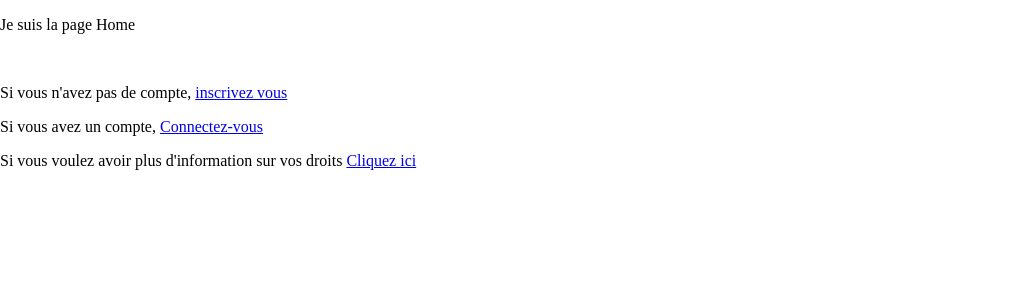
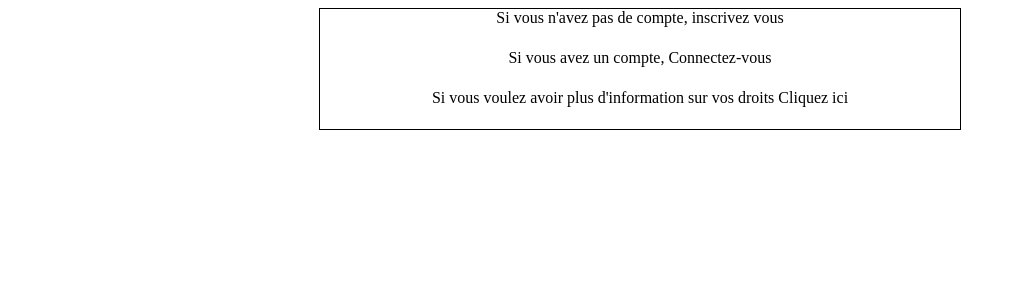
Before and after one commit to yanis-meziane/Boxletter, a React (Create React App) app: page / in a window 1280 px wide. Shown: the top 300 px of the page, without its empty margins (0-1024 px from the left). Built offline with nearby package versions, Linux system fonts and the light colour scheme.

Commit message:
Avancée sur le CSS

```diff
--- a/src/App.css
+++ b/src/App.css
@@ -1,3 +1,6 @@
 *{
     font-family: 'Times New Roman', Times, serif;
+    padding: 0;
+    margin: 0;
+    min-height: 5vh;
 }
--- a/src/Home/Home.css
+++ b/src/Home/Home.css
@@ -0,0 +1,27 @@
+a{
+    text-decoration: none;
+    color: black;
+}
+
+a:hover{
+    background-color: gray;
+    border-radius: 2vh;
+    padding: 0.5vh;
+    color: white;
+}
+main{
+    display: flex;
+    flex-direction: column;
+    height: 100%;
+    width: 100%;
+    align-items: center;
+}
+
+#sectionUser{
+    text-align: center;
+    justify-content: center;
+    margin-top: 1vh;
+    border: 1px solid black;
+    width: 50%;
+    height: 100%;
+}
--- a/src/Home/Home.jsx
+++ b/src/Home/Home.jsx
@@ -1,21 +1,30 @@
 import { Link } from "react-router-dom"
+import "./Home.css"
 
 export default function Home() {
     return (
         <div>
-             <p>
-                Je suis la page Home
-            </p>
+            <main>
+                <section id="sectionUser">
+                    <article>
+                        <p>
+                            Si vous n'avez pas de compte, <Link to="/register">inscrivez vous</Link>
+                        </p>
+                    </article>
 
-        <br />
-             <p>
-                Si vous n'avez pas de compte, <Link to="/register">inscrivez vous</Link>
-            </p>
-            <p>
-                Si vous avez un compte, <Link to="/login">Connectez-vous</Link>
-            </p>
-             <p>Si vous voulez avoir plus d'information sur vos droits <Link to={'/privacy'}>Cliquez ici</Link></p>
+                    <article>
+                        <p>
+                            Si vous avez un compte, <Link to="/login">Connectez-vous</Link>
+                        </p>
+                    </article>
 
+                    <article>
+                        <p>
+                            Si vous voulez avoir plus d'information sur vos droits <Link to={'/privacy'}>Cliquez ici</Link>
+                        </p>
+                    </article>
+                </section>
+            </main>
         </div>
     );
 }
--- a/src/main/main.jsx
+++ b/src/main/main.jsx
@@ -1,4 +1,4 @@
-import { useNavigate, Link } from "react-router-dom";
+import { useNavigate} from "react-router-dom";
 import { useState, useEffect } from "react";
 import "./main.css";
 import Footer from "../Footer/footerUser";
@@ -186,8 +186,6 @@ export default function Main() {
                     ))}
                 </div>
             )}
-
-             <p>Si vous voulez avoir plus d'information sur vos droits <Link to={'/privacy'}>Cliquez ici</Link></p>
         </div><Footer /></>
     );
 
```
